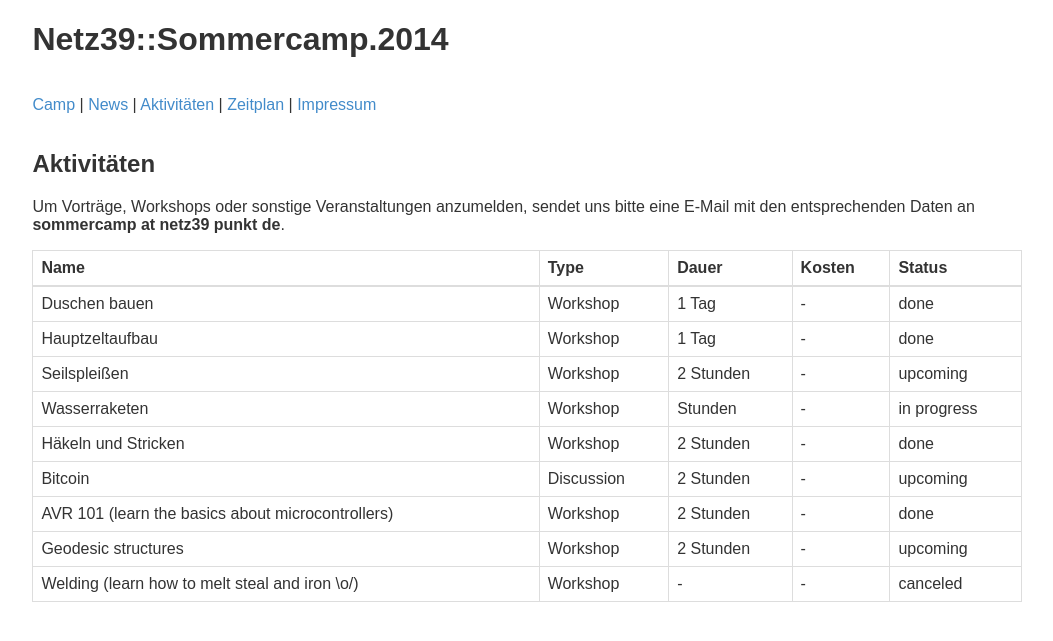
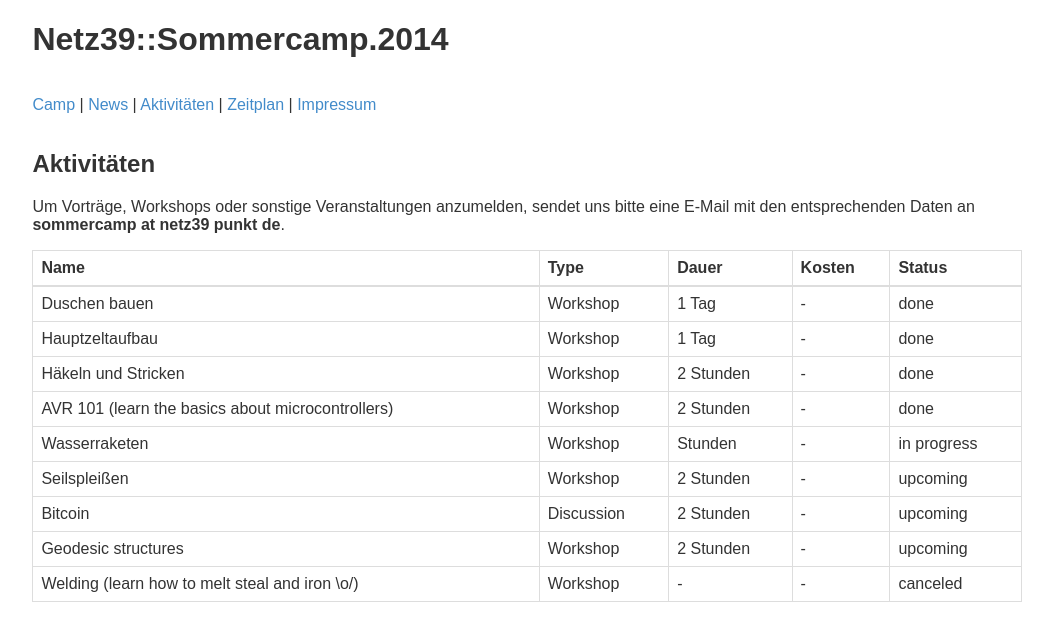
Before and after one commit to netz39/sommercamp2014, a Jekyll site: the page built from activities/index.md, in a window 1280 px wide. Shown: the top 641 px of the page, without its empty margins (114-1167 px from the left). Built offline with Jekyll 4.4.1, drawn with Linux system fonts in a browser that asks for light colours.

Commit message:
Updated schedule

```diff
--- a/activities/index.md
+++ b/activities/index.md
@@ -10,11 +10,11 @@ Um Vorträge, Workshops oder sonstige Veranstaltungen anzumelden, sendet uns bit
 |:-|:-|:-|:-|:-
 | Duschen bauen | Workshop | 1 Tag | - | done
 | Hauptzeltaufbau | Workshop | 1 Tag | - | done
+| Häkeln und Stricken | Workshop | 2 Stunden | - | done
+| AVR 101 (learn the basics about microcontrollers) | Workshop | 2 Stunden | - | done
+| Wasserraketen | Workshop | Stunden | - | in progress
 | Seilspleißen | Workshop | 2 Stunden | - | upcoming
-| Wasserraketen | Workshop | Stunden | - | in progress
-| Häkeln und Stricken | Workshop | 2 Stunden | - | done
 | Bitcoin | Discussion | 2 Stunden | - | upcoming
-| AVR 101 (learn the basics about microcontrollers) | Workshop | 2 Stunden | - | done
 | Geodesic structures | Workshop | 2 Stunden | - | upcoming
 | Welding (learn how to melt steal and iron \o/) | Workshop | - | - | canceled
 |---
```
